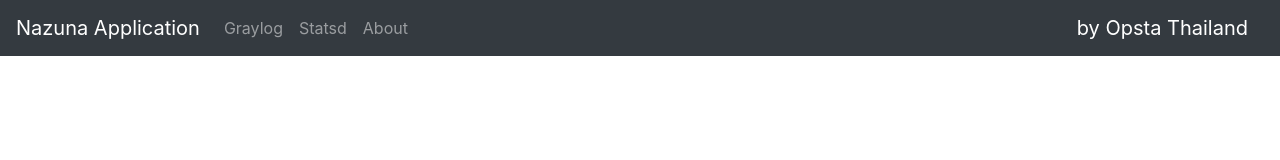
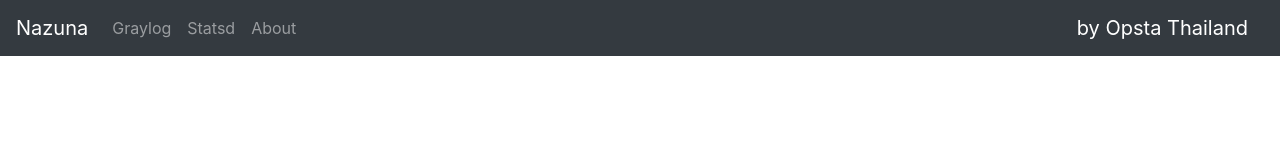
Before and after one commit to opsta/nodejs-nazuna, a website: page public/header.html in a window 1280 px wide. Drawn offline with Linux system fonts and the light colour scheme.

Commit message:
Change header to Nazuna

```diff
--- a/public/header.html
+++ b/public/header.html
@@ -15,7 +15,7 @@
 <body>
     <header>
       <nav class="navbar navbar-expand-md navbar-dark fixed-top bg-dark">
-        <a class="navbar-brand" href="/">Nazuna Application</a>
+        <a class="navbar-brand" href="/">Nazuna</a>
         <button class="navbar-toggler d-lg-none" type="button" data-toggle="collapse" data-target="#navbarsExampleDefault" aria-controls="navbarsExampleDefault" aria-expanded="false" aria-label="Toggle navigation">
           <span class="navbar-toggler-icon"></span>
         </button>
```
